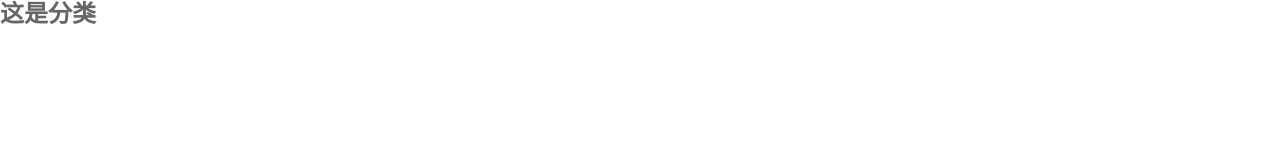
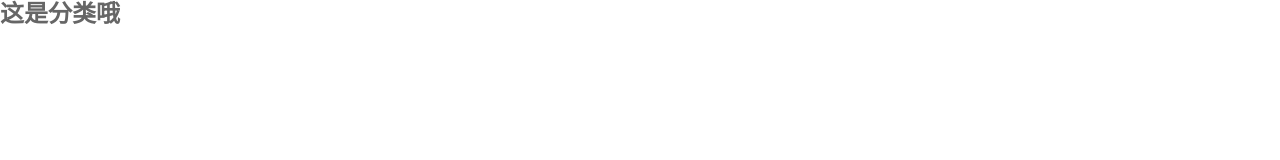
Before and after one commit to mojie-w/s-mall, a Vue app: page /category in a window 1280 px wide. Shown: the top 160 px of the page. Built offline with nearby package versions, Linux system fonts and the light colour scheme.

Commit message:
再次测试

```diff
--- a/src/views/category/Category.vue
+++ b/src/views/category/Category.vue
@@ -1,5 +1,5 @@
 <template>
-  <h2>这是分类</h2>
+  <h2>这是分类哦</h2>
 </template>
 
 <script>
```
